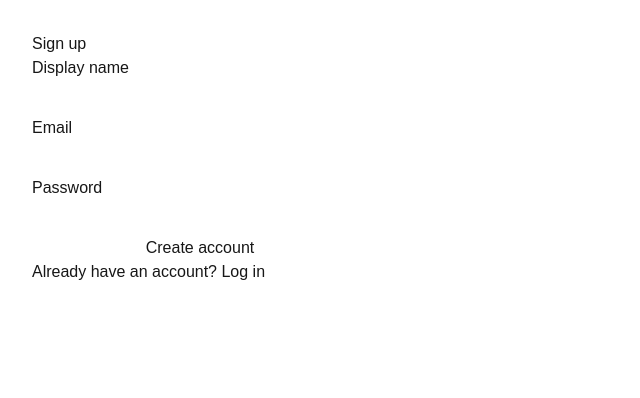
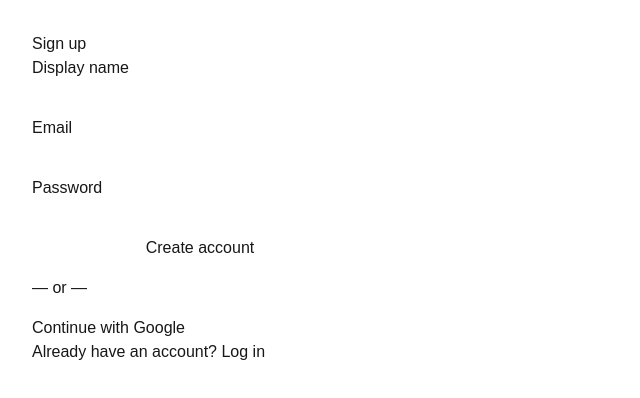
Before and after one commit to CorneliuDev/jw-atlas, a Next.js app: page /signup in a window 1280 px wide. Shown: the top 398 px of the page, without its empty margins (0-640 px from the left). Built offline with nearby package versions, Linux system fonts and the light colour scheme.

Commit message:
Add Google OAuth sign-in, auth callback route

```diff
--- a/src/app/auth/actions.ts
+++ b/src/app/auth/actions.ts
@@ -48,3 +48,24 @@ export async function logout() {
   await supabase.auth.signOut();
   redirect("/login");
 }
+
+export async function signInWithGoogle() {
+  const supabase = await createSupabaseServerClient();
+
+  const { data, error } = await supabase.auth.signInWithOAuth({
+    provider: "google",
+    options: {
+      // Sends the user back to our own callback route after Google + Supabase
+      // finish the handshake, so we can exchange the code for a session.
+      redirectTo: `${process.env.NEXT_PUBLIC_SITE_URL}/auth/callback`,
+    },
+  });
+
+  if (error) {
+    redirect(`/login?error=${encodeURIComponent(error.message)}`);
+  }
+
+  if (data.url) {
+    redirect(data.url);
+  }
+}
--- /dev/null
+++ b/src/app/auth/callback/route.ts
@@ -0,0 +1,17 @@
+import { createSupabaseServerClient } from "@/lib/supabase/server";
+import { NextResponse } from "next/server";
+
+// Google OAuth (and any future OAuth provider) redirects here after login.
+// This route exchanges the temporary auth code for a real session, then
+// sends the user on to the homepage.
+export async function GET(request: Request) {
+  const { searchParams, origin } = new URL(request.url);
+  const code = searchParams.get("code");
+
+  if (code) {
+    const supabase = await createSupabaseServerClient();
+    await supabase.auth.exchangeCodeForSession(code);
+  }
+
+  return NextResponse.redirect(`${origin}/`);
+}
--- a/src/app/login/page.tsx
+++ b/src/app/login/page.tsx
@@ -1,4 +1,4 @@
-import { login } from "@/app/auth/actions";
+import { login, signInWithGoogle } from "@/app/auth/actions";
 
 export default async function LoginPage({
   searchParams,
@@ -27,6 +27,12 @@ export default async function LoginPage({
         <button type="submit">Log in</button>
       </form>
 
+
+      <p style={{ margin: "1rem 0" }}>— or —</p>
+      <form action={signInWithGoogle}>
+        <button type="submit">Continue with Google</button>
+      </form>
+
       <p>
         Don&apos;t have an account? <a href="/signup">Sign up</a>
       </p>
--- a/src/app/signup/page.tsx
+++ b/src/app/signup/page.tsx
@@ -1,4 +1,4 @@
-import { signUp } from "@/app/auth/actions";
+import { signUp, signInWithGoogle } from "@/app/auth/actions";
 
 export default async function SignUpPage({
   searchParams,
@@ -37,6 +37,12 @@ export default async function SignUpPage({
         <button type="submit">Create account</button>
       </form>
 
+
+      <p style={{ margin: "1rem 0" }}>— or —</p>
+      <form action={signInWithGoogle}>
+        <button type="submit">Continue with Google</button>
+      </form>
+
       <p>
         Already have an account? <a href="/login">Log in</a>
       </p>
```
